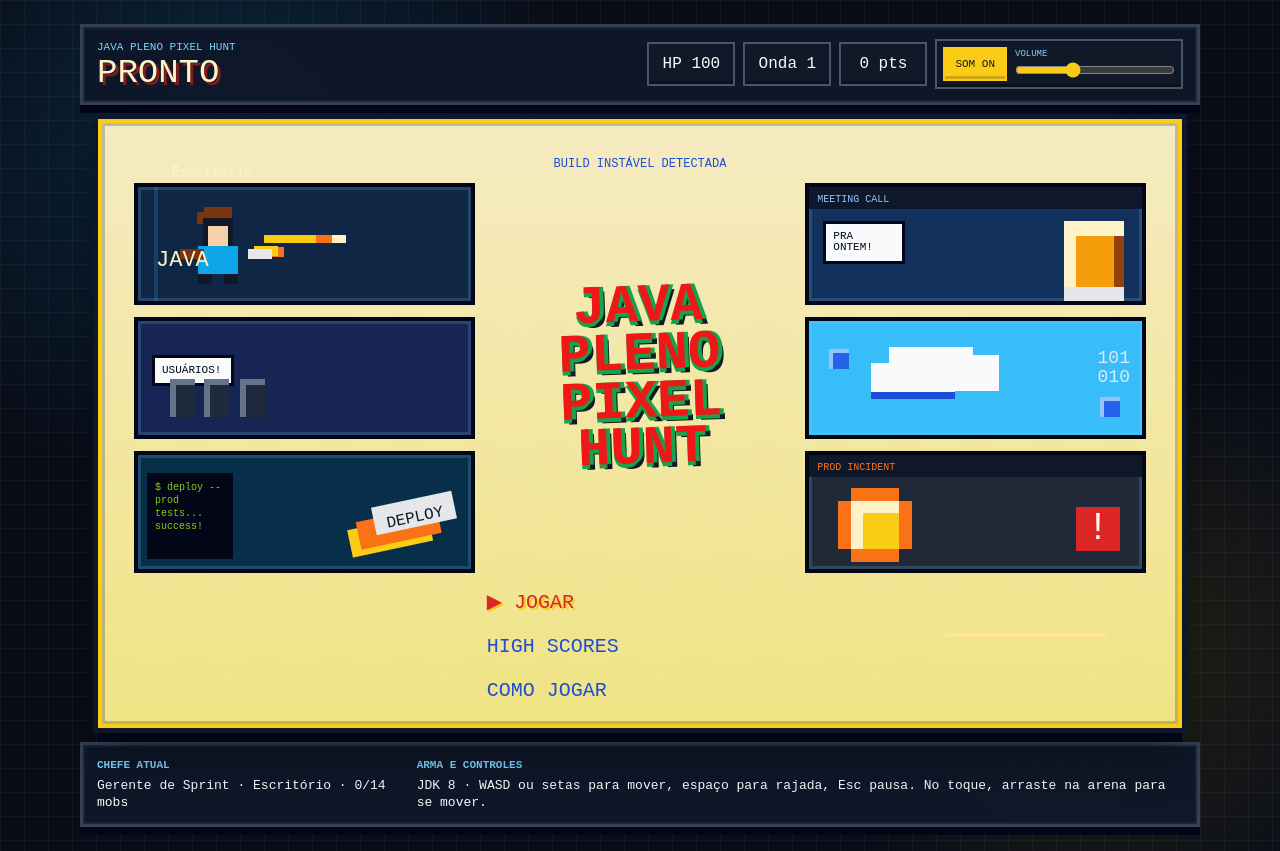
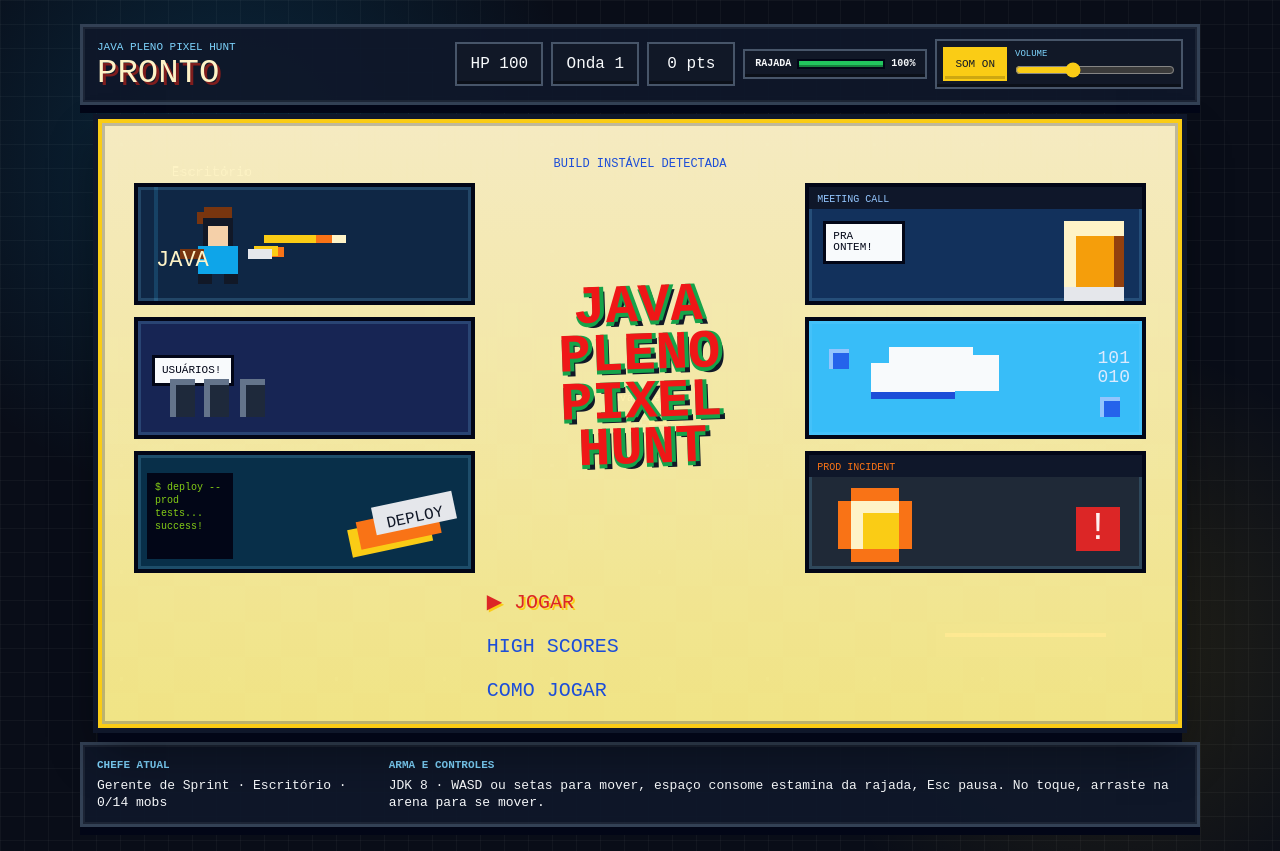
Before and after one commit to thyagodissenha/java-pleno-pixel-hunt, a Next.js app: page / in a window 1280 px wide. Built offline with nearby package versions, Linux system fonts and the light colour scheme.

Commit message:
Add burst stamina management

```diff
--- a/app/globals.css
+++ b/app/globals.css
@@ -104,6 +104,34 @@
   padding: 8px 10px;
   text-align: center;
   box-shadow: inset 0 -3px 0 rgba(0, 0, 0, 0.35);
+}
+
+.hud .stamina-meter {
+  display: grid;
+  grid-template-columns: auto minmax(54px, 88px) auto;
+  align-items: center;
+  gap: 6px;
+  min-width: 184px;
+  text-align: left;
+}
+
+.stamina-meter strong,
+.stamina-meter small {
+  color: #f8fafc;
+  font-size: 10px;
+  font-weight: 700;
+  line-height: 1;
+  text-transform: uppercase;
+}
+
+.stamina-meter i {
+  display: block;
+  height: 10px;
+  border: 2px solid #020617;
+  background:
+    linear-gradient(90deg, #22c55e var(--stamina), #1f2937 var(--stamina)),
+    #1f2937;
+  box-shadow: inset 0 -2px 0 rgba(0, 0, 0, 0.34);
 }
 
 .sound-controls {
@@ -900,6 +928,11 @@
     font-size: 12px;
   }
 
+  .hud .stamina-meter {
+    flex-basis: 100%;
+    grid-template-columns: auto minmax(0, 1fr) auto;
+  }
+
   .sound-controls {
     grid-template-columns: auto minmax(0, 1fr);
     width: 100%;
--- a/app/page.tsx
+++ b/app/page.tsx
@@ -1,6 +1,6 @@
 "use client";
 
-import { type FormEvent, useCallback, useEffect, useRef, useState } from "react";
+import { type CSSProperties, type FormEvent, useCallback, useEffect, useRef, useState } from "react";
 
 type Actor = {
   x: number;
@@ -37,7 +37,7 @@
 type GameState = "menu" | "playing" | "paused" | "over" | "won";
 type MenuPanel = "home" | "scores" | "help";
 type EnemyKind = "user" | "boss" | "data" | "qa" | "vip" | "incident" | "legacy";
-type PowerUpKind = "coffee" | "refactor" | "rollback" | "hotfix" | "review";
+type PowerUpKind = "coffee" | "refactor" | "rollback" | "hotfix" | "review" | "stamina";
 type SoundName = "shoot" | "hit" | "hurt" | "boss" | "over" | "save" | "start" | "won";
 type Tone = [number, number, OscillatorType];
 type HighScore = {
@@ -79,8 +79,13 @@
   rollback: "Rollback",
   hotfix: "Hotfix",
   review: "Code Review",
+  stamina: "Sprint",
 };
 const biomeNames = ["Escritório", "Produção", "Cloud", "War Room"];
+const BURST_STAMINA_MAX = 100;
+const BURST_STAMINA_RECHARGE = 8;
+const BURST_STAMINA_COST = 32;
+const STAMINA_POWER_UP_GAIN = 5;
 
 function bossKillTarget(wave: number) {
   return 10 + wave * 4;
@@ -183,6 +188,7 @@
   const [biome, setBiome] = useState(biomeNames[0]);
   const [upgrade, setUpgrade] = useState("JDK 8");
   const [bossProgress, setBossProgress] = useState("0/14 mobs");
+  const [burstStaminaPct, setBurstStaminaPct] = useState(BURST_STAMINA_MAX);
 
   useEffect(() => {
     stateRef.current = gameState;
@@ -328,6 +334,7 @@
     setBiome(biomeNames[0]);
     setUpgrade("JDK 8");
     setBossProgress("0/14 mobs");
+    setBurstStaminaPct(BURST_STAMINA_MAX);
     stateRef.current = "menu";
     setGameState("menu");
     stopMusic();
@@ -401,6 +408,7 @@
     let bossIndex = 0;
     let bossKills = 0;
     let bossSpawned = false;
+    let burstStamina = BURST_STAMINA_MAX;
     let weaponLevel = 1;
     let damageFlash = 0;
     let shake = 0;
@@ -433,6 +441,7 @@
       setBoss(bossNames[bossIndex] ?? "Comitê Executivo");
       setBiome(biomeNames[Math.min(bossIndex, biomeNames.length - 1)] ?? "War Room");
       setUpgrade(weaponLevel >= 3 ? "JDK 21" : weaponLevel === 2 ? "JDK 17" : "JDK 8");
+      setBurstStaminaPct(Math.round(burstStamina));
       setBossProgress(
         bossSpawned
           ? "Chefe em combate"
@@ -508,7 +517,7 @@
     }
 
     function spawnPowerUp() {
-      const kinds: PowerUpKind[] = ["coffee", "refactor", "rollback", "hotfix", "review"];
+      const kinds: PowerUpKind[] = ["coffee", "refactor", "rollback", "hotfix", "review", "stamina"];
       powerUps.push({
         x: 70 + Math.random() * (WORLD.width - 140),
         y: 70 + Math.random() * (WORLD.height - 140),
@@ -544,10 +553,17 @@
       } else if (powerUp.kind === "hotfix") {
         player.hp = clamp(player.hp + 32, 0, player.maxHp);
         announceEffect("HOTFIX: vida recuperada");
-      } else {
+      } else if (powerUp.kind === "review") {
         player.focus = 7;
         player.invincible = Math.max(player.invincible, 2.4);
         announceEffect("CODE REVIEW: escudo ativo");
+      } else {
+        if (burstStamina < BURST_STAMINA_MAX) {
+          burstStamina = clamp(burstStamina + STAMINA_POWER_UP_GAIN, 0, BURST_STAMINA_MAX);
+          announceEffect("SPRINT: estamina +5%");
+        } else {
+          announceEffect("SPRINT: estamina cheia");
+        }
       }
       playSound("save");
       burst(powerUp.x, powerUp.y, "#facc15", 18);
@@ -564,6 +580,7 @@
       bossIndex = 0;
       bossKills = 0;
       bossSpawned = false;
+      burstStamina = BURST_STAMINA_MAX;
       weaponLevel = 1;
       damageFlash = 0;
       shake = 0;
@@ -704,6 +721,13 @@
       bossBanner = Math.max(0, bossBanner - delta * 60);
       effectBanner = Math.max(0, effectBanner - delta * 60);
       weaponLevel = localWave >= 4 ? 3 : localWave >= 2 ? 2 : 1;
+      const wantsBurst = keys.current.has(" ");
+      const burstActive = wantsBurst && burstStamina > 0;
+      if (burstActive) {
+        burstStamina = Math.max(0, burstStamina - BURST_STAMINA_COST * delta);
+      } else {
+        burstStamina = Math.min(BURST_STAMINA_MAX, burstStamina + BURST_STAMINA_RECHARGE * delta);
+      }
 
       let moveX = 0;
       let moveY = 0;
@@ -725,10 +749,10 @@
         player.y = clamp(player.y + move.y * currentSpeed * delta, 36, WORLD.height - 28);
       }
 
-      if (shotTimer <= 0 || keys.current.has(" ")) {
+      if (shotTimer <= 0) {
         shoot();
         playSound("shoot");
-        shotTimer = player.fury > 0 ? 0.11 : weaponLevel >= 3 ? 0.2 : 0.24;
+        shotTimer = player.fury > 0 || burstActive ? 0.11 : weaponLevel >= 3 ? 0.2 : 0.24;
       }
 
       const usersAlive = enemies.filter((enemy) => enemy.kind === "user").length;
@@ -1010,6 +1034,7 @@
         rollback: "#38bdf8",
         hotfix: "#ef4444",
         review: "#a855f7",
+        stamina: "#22c55e",
       };
       ctx.strokeStyle = color[powerUp.kind];
       ctx.lineWidth = 2;
@@ -1028,9 +1053,12 @@
       } else if (powerUp.kind === "hotfix") {
         pixelRect(ctx, x + 11, y + 6, 4, 14, "#fef2f2");
         pixelRect(ctx, x + 6, y + 11, 14, 4, "#fef2f2");
-      } else {
+      } else if (powerUp.kind === "review") {
         pixelRect(ctx, x + 7, y + 8, 12, 4, "#faf5ff");
         pixelRect(ctx, x + 7, y + 14, 8, 4, "#faf5ff");
+      } else {
+        pixelRect(ctx, x + 6, y + 7, 14, 5, "#dcfce7");
+        pixelRect(ctx, x + 6, y + 14, 9, 5, "#dcfce7");
       }
       ctx.fillStyle = "#f8fafc";
       ctx.font = "10px 'Courier New', monospace";
@@ -1244,6 +1272,11 @@
           <span>HP {hp}</span>
           <span>Onda {wave}</span>
           <span>{score} pts</span>
+          <span className="stamina-meter">
+            <strong>Rajada</strong>
+            <i style={{ "--stamina": `${burstStaminaPct}%` } as CSSProperties} />
+            <small>{burstStaminaPct}%</small>
+          </span>
           <div className="sound-controls" aria-label="Controles de som">
             <button
               type="button"
@@ -1409,8 +1442,8 @@
                   <ul className="help-list">
                     <li><strong>Mover</strong><span>WASD, setas ou arraste no celular.</span></li>
                     <li><strong>Atirar</strong><span>Automático no inimigo mais próximo.</span></li>
-                    <li><strong>Rajada</strong><span>Espaço acelera os tiros.</span></li>
-                    <li><strong>Power-ups</strong><span>Café, Refactor, Rollback, Hotfix e Code Review ajudam na partida.</span></li>
+                    <li><strong>Rajada</strong><span>Espaço acelera os tiros enquanto houver estamina.</span></li>
+                    <li><strong>Power-ups</strong><span>Café, Refactor, Rollback, Hotfix, Code Review e Sprint ajudam na partida.</span></li>
                     <li><strong>Objetivo</strong><span>Sobreviva, derrube chefes e salve seu score.</span></li>
                   </ul>
                   <div className="menu-actions two">
@@ -1486,7 +1519,7 @@
         </div>
         <div>
           <strong>Arma e controles</strong>
-          <span>{upgrade} · WASD ou setas para mover, espaço para rajada, Esc pausa. No toque, arraste na arena para se mover.</span>
+          <span>{upgrade} · WASD ou setas para mover, espaço consome estamina da rajada, Esc pausa. No toque, arraste na arena para se mover.</span>
         </div>
       </section>
     </main>
```
